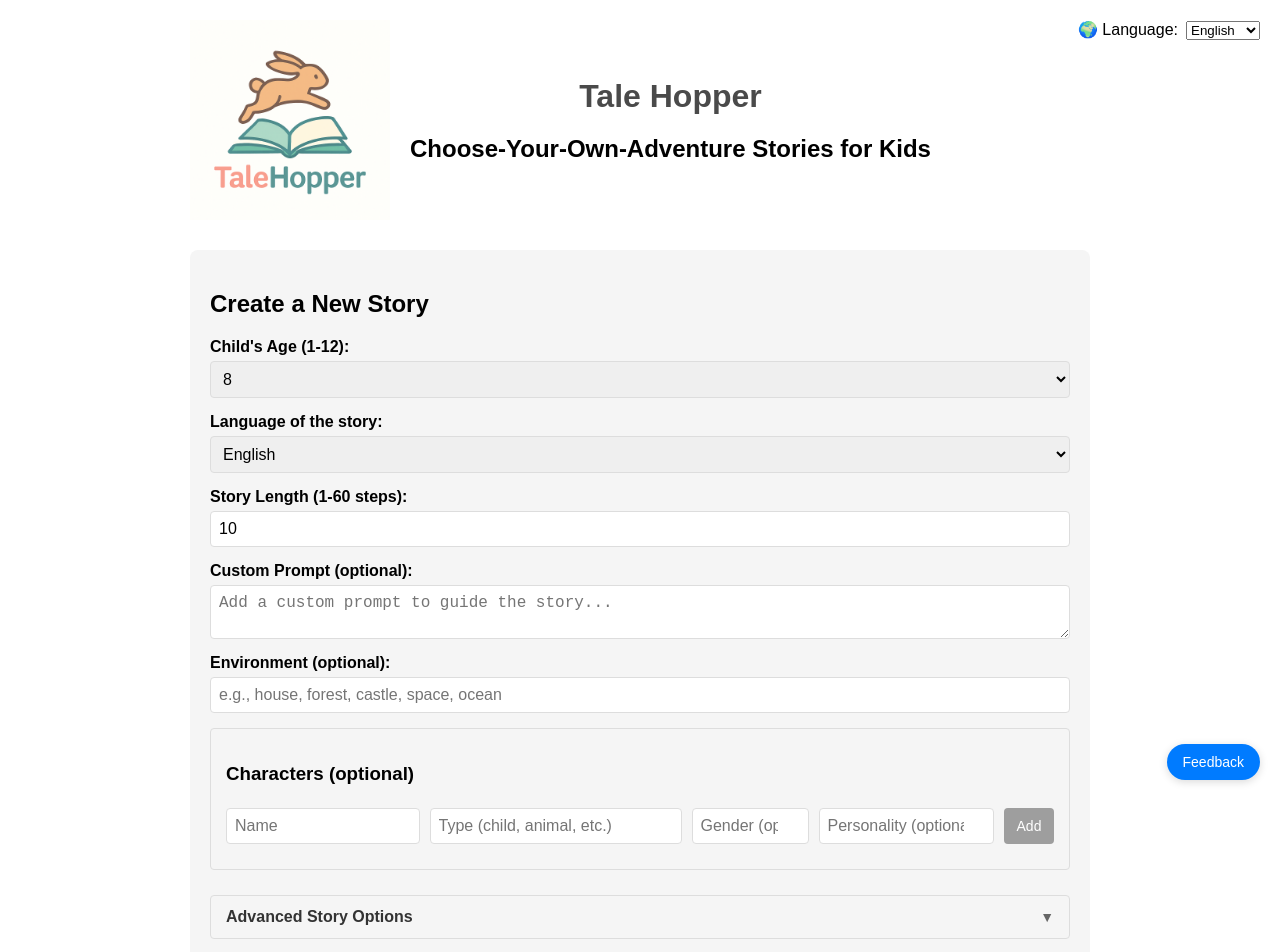
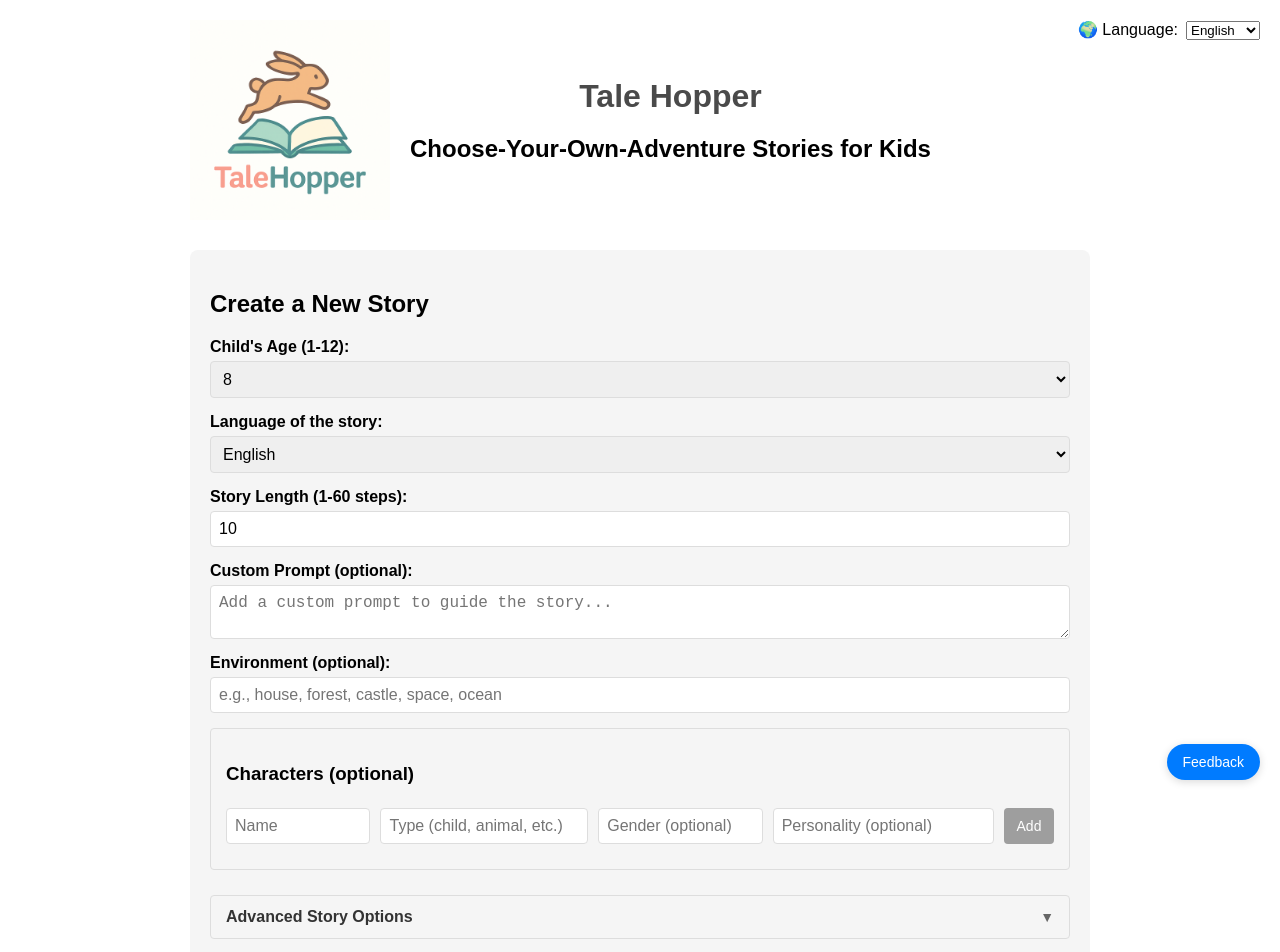
Before and after one commit to run-o/talehopper, a React (Create React App) app in the folder frontend/: page / in a window 1280 px wide. Shown: the top 952 px of the page. Built offline with nearby package versions, Linux system fonts and the light colour scheme.

Commit message:
Adjust characters fields relative size
So that the placeholders fit (at full width at least)

```diff
--- a/frontend/src/App.css
+++ b/frontend/src/App.css
@@ -148,7 +148,7 @@
 
 /* Individual character input widths */
 .character-name-input {
-  flex: 3;
+  flex: 2;
   min-width: 80px;
   padding: 8px;
   border: 1px solid #ddd;
@@ -158,7 +158,7 @@
 }
 
 .character-type-input {
-  flex: 4;
+  flex: 3;
   min-width: 90px;
   padding: 8px;
   border: 1px solid #ddd;
@@ -168,7 +168,7 @@
 }
 
 .character-gender-input {
-  flex: 2;
+  flex: 2.6;
   min-width: 60px;
 }
 
@@ -182,7 +182,7 @@
 }
 
 .character-personality-input {
-  flex: 3;
+  flex: 3.5;
   min-width: 90px;
 }
 
```
